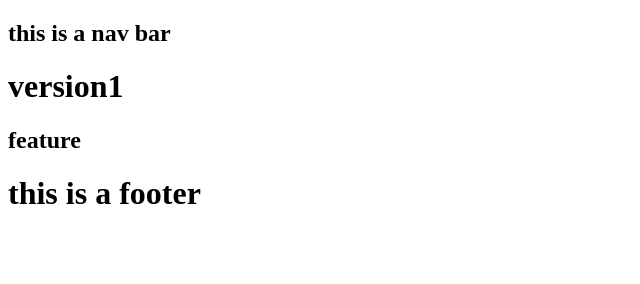
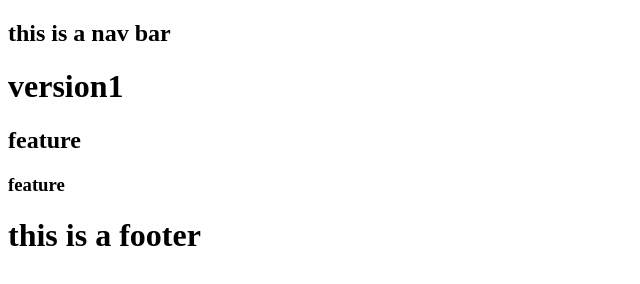
Before and after one commit to Haseeb-cod3r/practice-git, a plain HTML site: page index.html in a window 1280 px wide. Shown: the whole page, without its empty margins (0-640 px from the left). Drawn offline with Linux system fonts and the light colour scheme.

Commit message:
feature3 added

```diff
--- a/index.html
+++ b/index.html
@@ -10,7 +10,11 @@
         <h1>this is a nav bar</h1>
     </nav>
     <h1>version1</h1>
+
     <h2>feature</h2>
+
+    <h3>feature</h3>
+
     <footer>
         <h1>this is a footer</h1>
     </footer>
```
